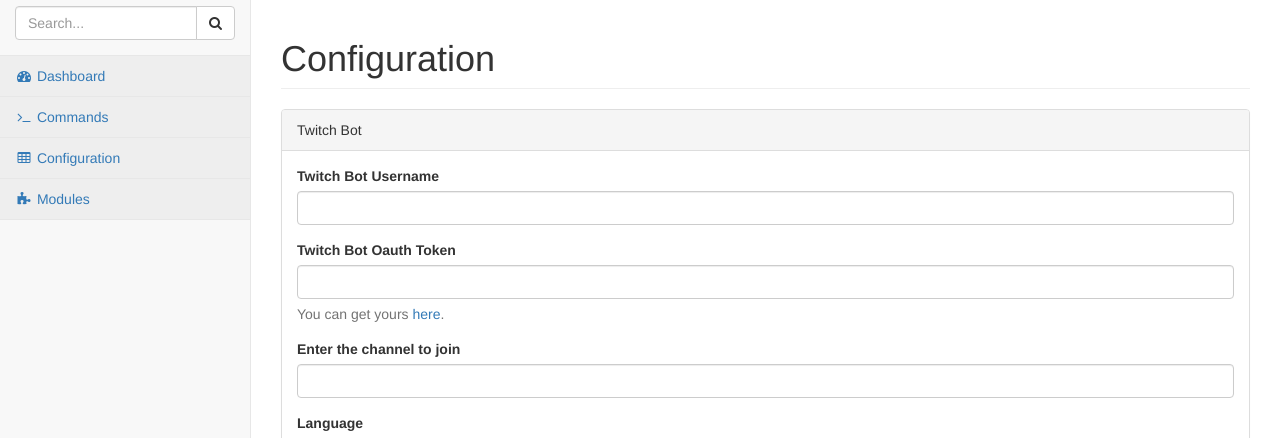
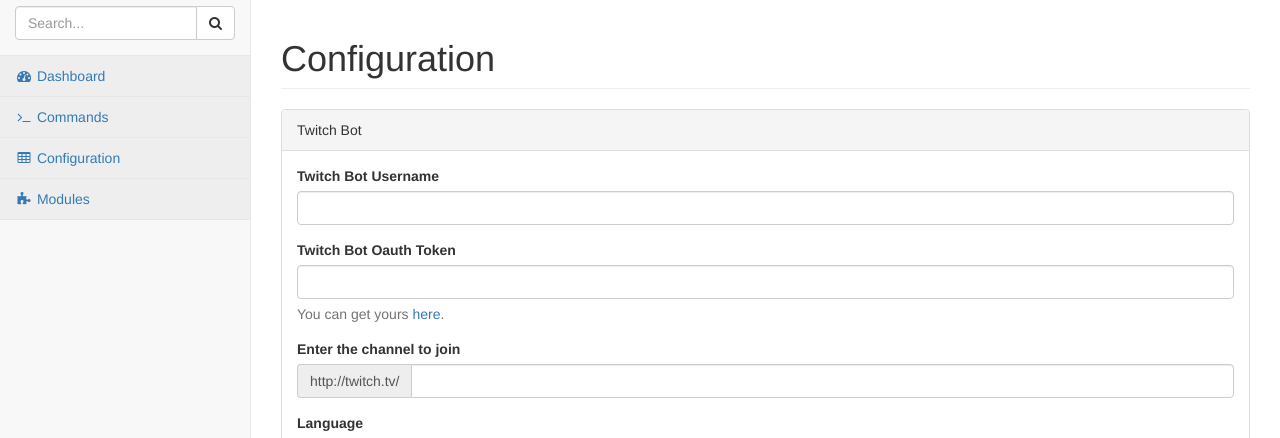
Before and after one commit to Gagaro/PimpMyBot, a Python web app: template pimpmybot/wsgi/templates/configuration.html in a window 1280 px wide. Shown: the part 60-498 px from the top of the page. Run offline with Jinja, Linux system fonts and the light colour scheme; the template is opened without the code that fills it, so the values that code supplies are empty; some libraries are stand-ins or nearby versions.

Commit message:
fix: precise channel configuration

```diff
--- a/pimpmybot/wsgi/templates/configuration.html
+++ b/pimpmybot/wsgi/templates/configuration.html
@@ -21,7 +21,10 @@
 
             <div class="form-group">
                 <label>{% trans %}Enter the channel to join{% endtrans %}</label>
-                <input class="form-control" name="channel" value="{{ config.channel }}" />
+                <div class="input-group">
+                    <div class="input-group-addon">http://twitch.tv/</div>
+                    <input class="form-control" name="channel" value="{{ config.channel }}" />
+                </div>
             </div>
 
             <div class="form-group">
```
